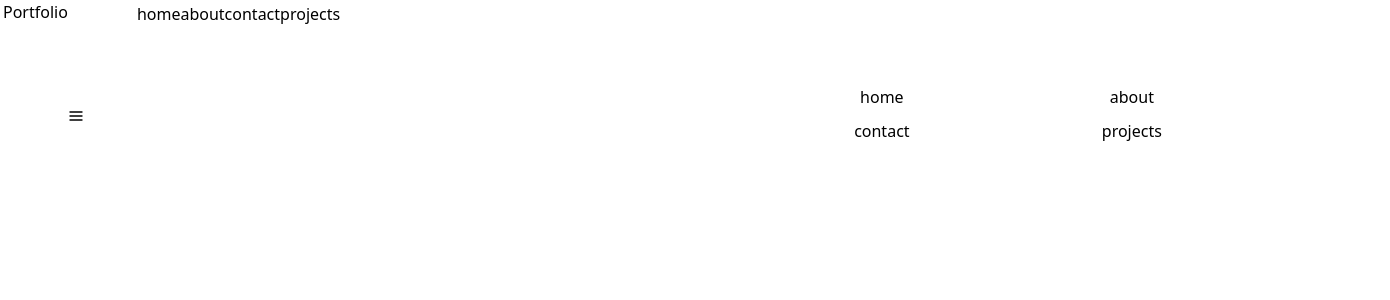
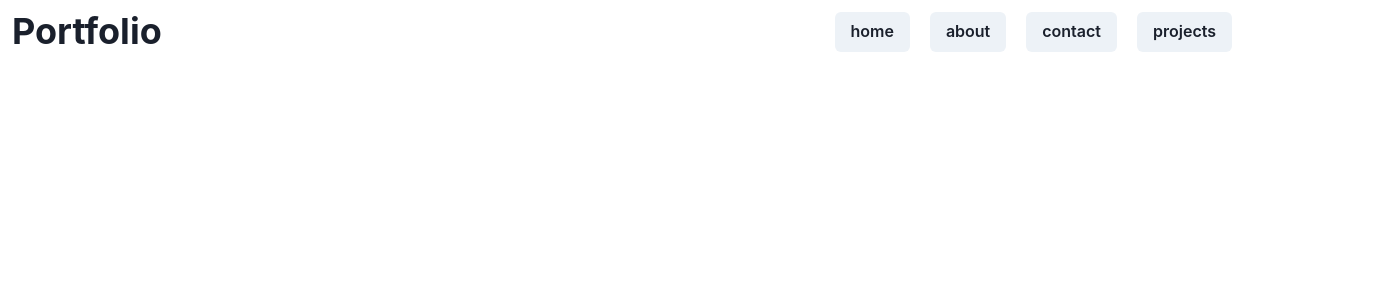
Before and after one commit to VelvetDuck/Portfolio, a Next.js app: page / in a window 1280 px wide. Shown: the top 300 px of the page, 1390 px wide, since content can reach past the window. Built offline with nearby package versions, Linux system fonts and the light colour scheme.

Commit message:
Update _app.tsx

```diff
--- a/pages/_app.tsx
+++ b/pages/_app.tsx
@@ -5,10 +5,7 @@ import NavbarComponent from './component/NavbarComponent';
 
 export default function App({ Component, pageProps }: AppProps) {
   return (
-      <ChakraProvider theme={{
-        initialColorMode: 'dark',
-        useSystemColorMode: false,
-      }}>
+      <ChakraProvider>
         <ColorModeScript initialColorMode={'dark'}></ColorModeScript>
         <NavbarComponent></NavbarComponent>
         <Component {...pageProps} />
```
